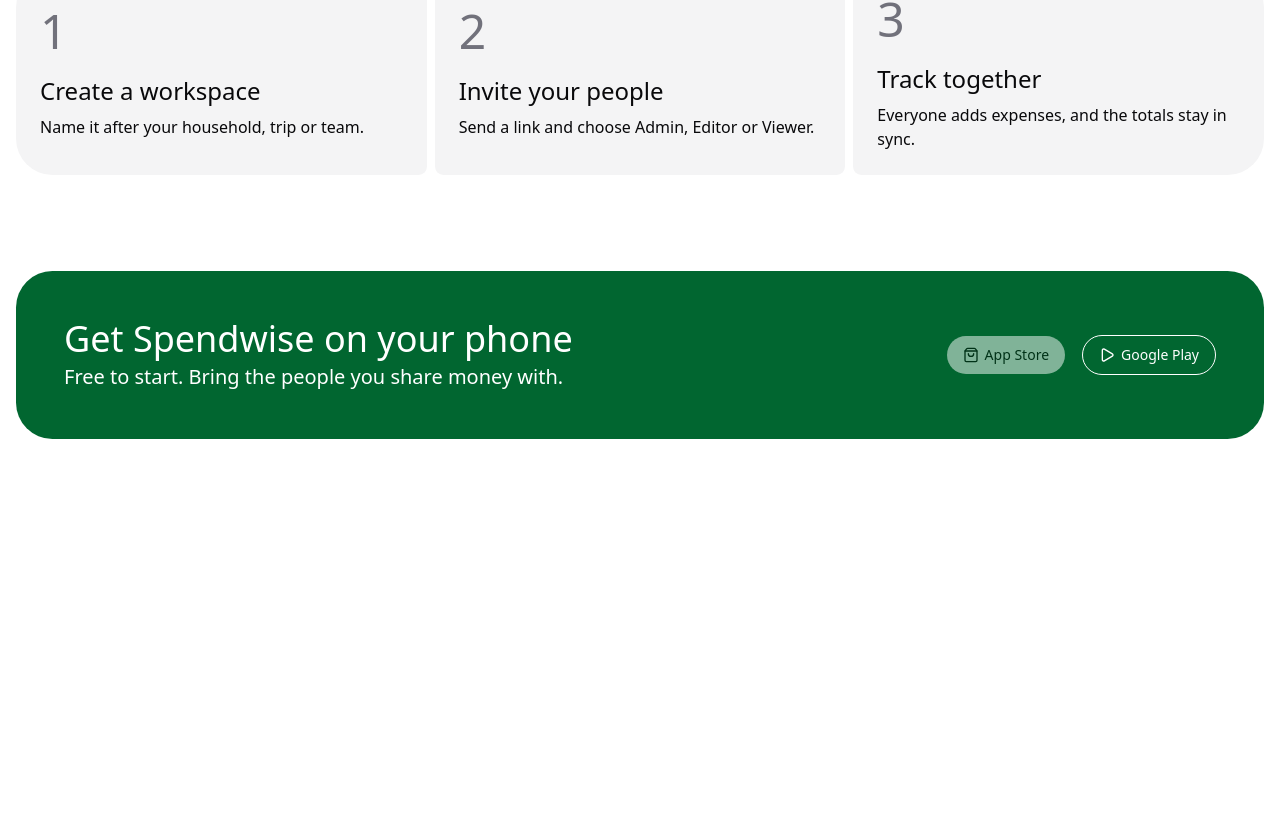
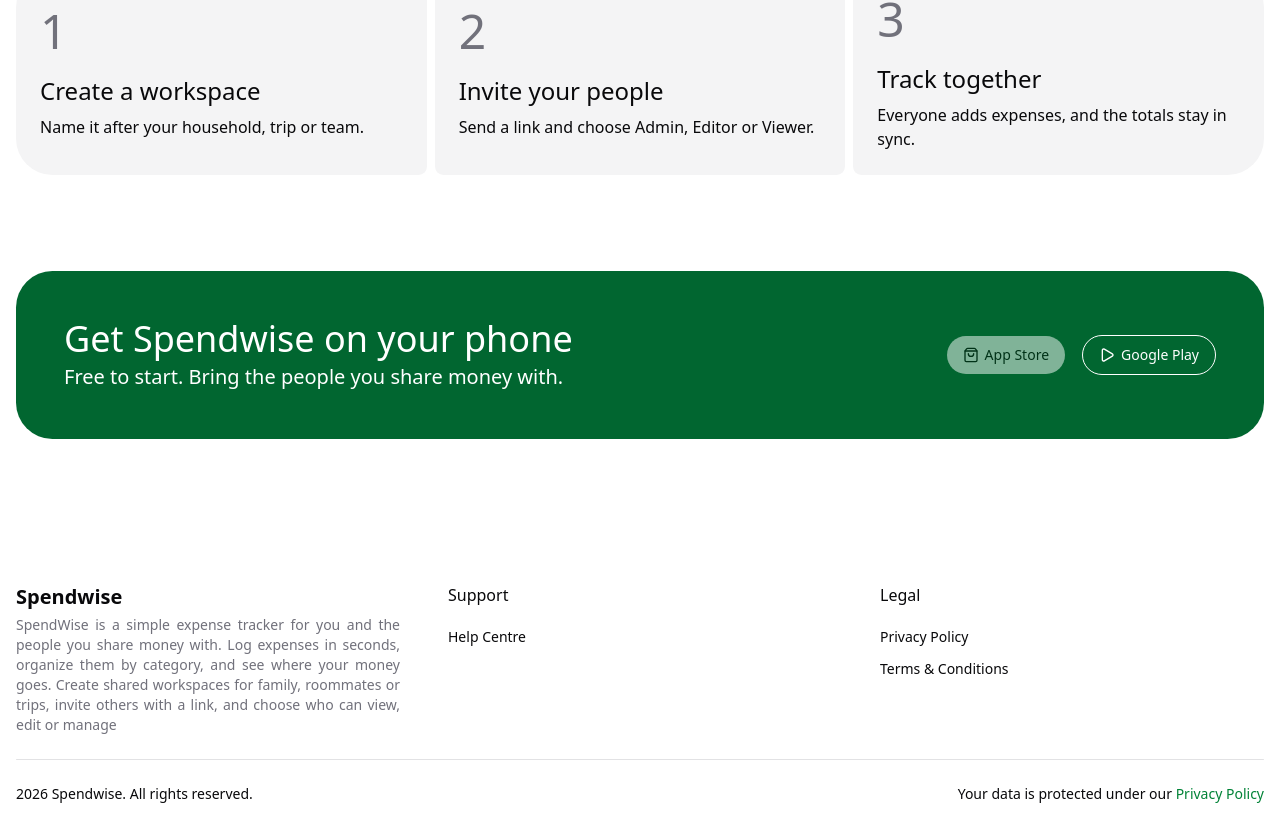
Before and after one commit to jibinkj-07/spendwise-web, a Next.js app: page / in a window 1280 px wide. Shown: the part 1848-2668 px from the top of the page. Before the commit the page ends 2415 px from the top, so only its background shows below. Built offline with nearby package versions, Linux system fonts and the light colour scheme; a web font is replaced by a local one.

Commit message:
Completed with homepage

```diff
--- a/app/page.tsx
+++ b/app/page.tsx
@@ -3,6 +3,7 @@
 import Features from "@/components/root/features";
 import HowItWorks from "@/components/root/how-it-works";
 import GetApp from "@/components/root/get-app";
+import Footer from "@/components/root/footer";
 
 export default function Home() {
     return (
@@ -15,6 +16,8 @@
                 <HowItWorks/>
                 <GetApp/>
             </main>
+
+           <Footer/>
         </div>
     );
 }
--- /dev/null
+++ b/components/root/footer.tsx
@@ -0,0 +1,45 @@
+import { AppUtil } from "@/lib/app_util";
+import App from "next/app";
+import Link from "next/link";
+import { Button } from "@/components/ui/button";
+
+export default function Footer() {
+  return (
+    <footer className={"p-4 grid gap-6"}>
+
+        <div className={" grid md:grid-cols-3 gap-12"}>
+            <div className={"flex flex-col gap-1"}>
+                <h2 className={"text-xl font-bold"}> {AppUtil.appName}</h2>
+                <p className={"text-sm text-muted-foreground text-justify"}>
+                    {AppUtil.description}
+                </p>
+            </div>
+
+            <div className={"flex flex-col gap-3"}>
+                <p className={"font-medium mb-2"}>Support</p>
+                <Link href={""} className={"text-sm hover:text-primary"}>
+                    Help Centre
+                </Link>
+            </div>
+
+            <div className={"flex flex-col gap-3"}>
+                <p className={"font-medium mb-2"}>Legal</p>
+                <Link href={""} className={"text-sm hover:text-primary"}>
+                    Privacy Policy
+                </Link>
+                <Link href={""} className={"text-sm hover:text-primary"}>
+                    Terms & Conditions
+                </Link>
+            </div>
+        </div>
+
+        <div className={"h-px w-full bg-muted-foreground/20 rounded-full"}/>
+
+        <div className={"text-sm flex items-center justify-between"}>
+         <p>{new Date().getFullYear()}  {AppUtil.appName}. All rights reserved.</p>
+
+            <p>Your data is protected under our <Link href={''} className={"text-primary"}>Privacy Policy</Link></p>
+        </div>
+    </footer>
+  );
+}
```
